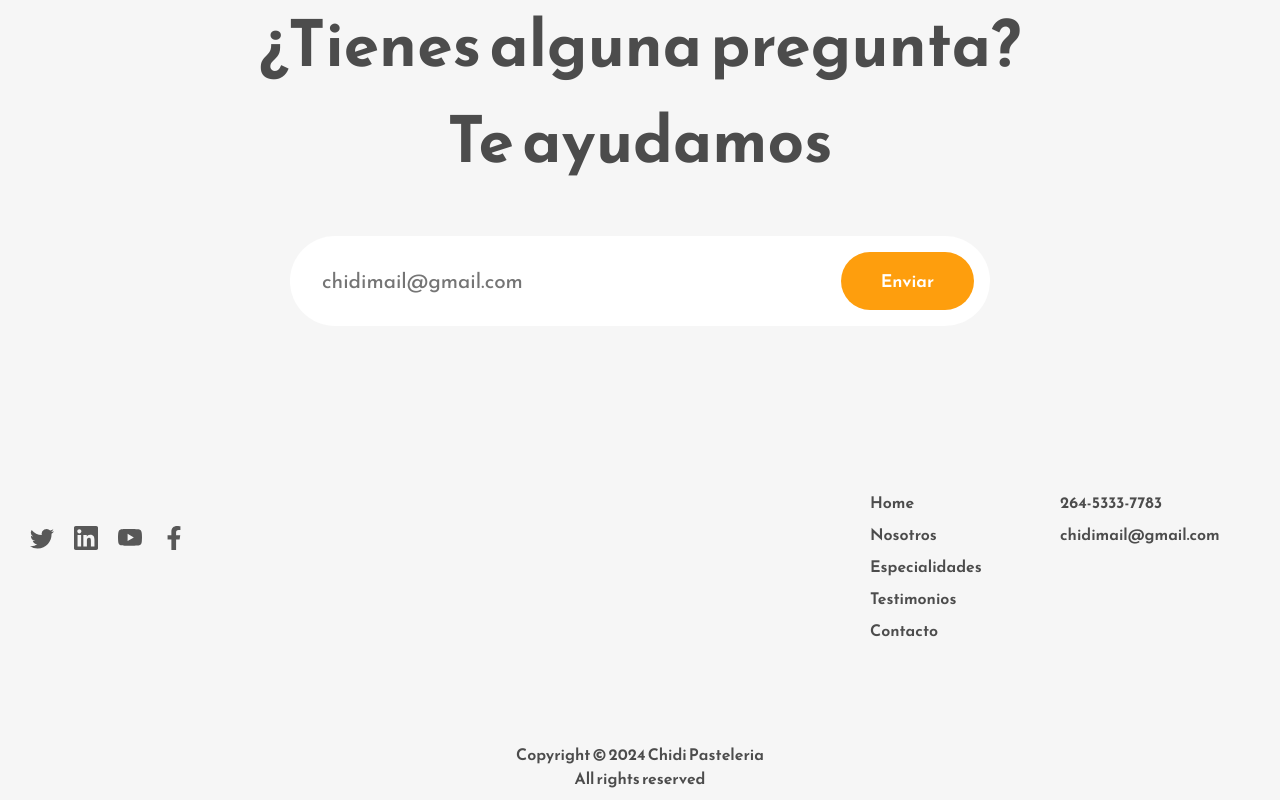
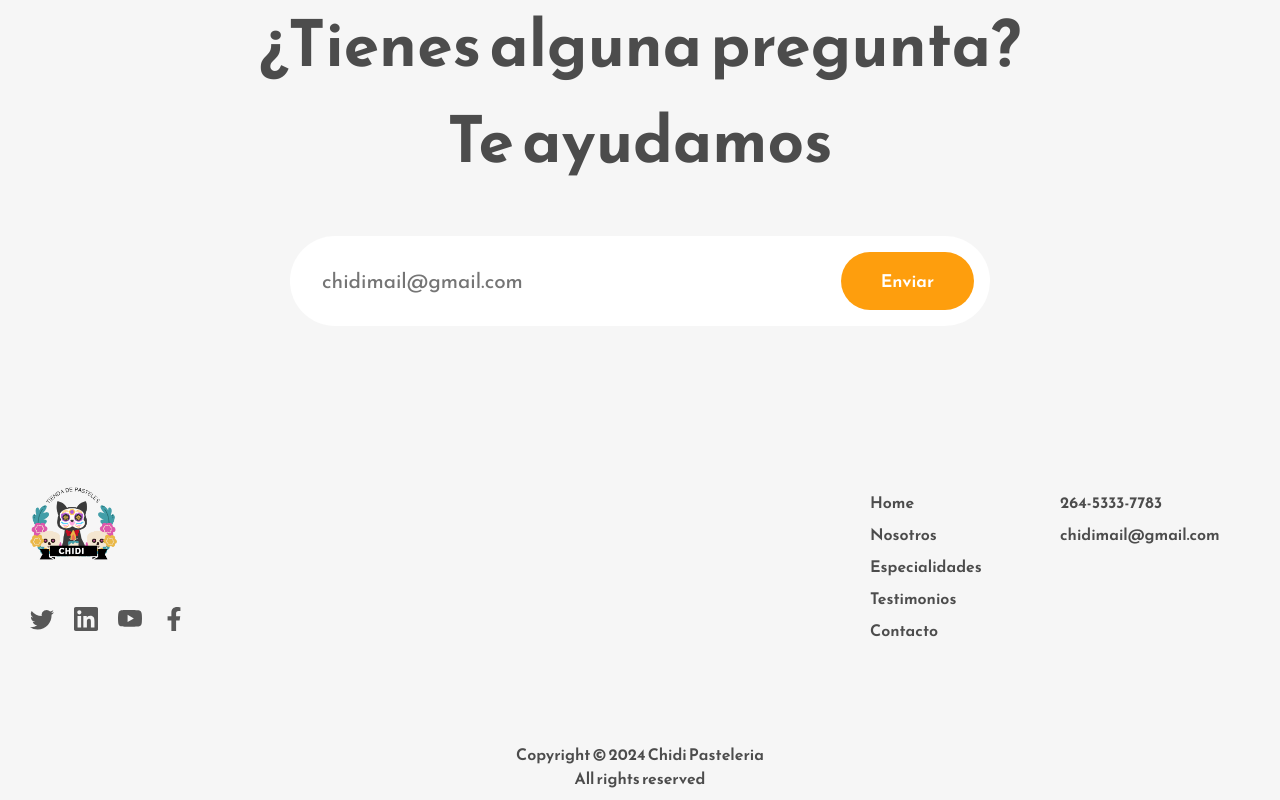
Before and after one commit to Danisole/chidi_pasteles, a React (Create React App) app: page / in a window 1280 px wide. Shown: the part 3839-4639 px from the top of the page. Built offline with nearby package versions, Linux system fonts and the light colour scheme.

Commit message:
logofotter

```diff
--- a/src/Components/Footer.js
+++ b/src/Components/Footer.js
@@ -1,5 +1,5 @@
 import React from "react";
-// import Logo from '../assets/logo.png'
+import Logo from './assets/logo.png'
 import { BsTwitter } from "react-icons/bs";
 import { SiLinkedin } from "react-icons/si";
 import { BsYoutube } from "react-icons/bs";
@@ -11,7 +11,7 @@ const Footer = () => {
         <div className="footer-wrapper">
         <div className="footer-section-one">
             <div className="footer-logo-container">
-            {/* <img src={Logo} alt="" /> */}
+            <img src={Logo} alt="" />
             </div>
             <div className="footer-icons">
             <BsTwitter />
```
Also changed, not shown: src/Components/assets/logo.png (renamed from src/assets/Logo.png).
